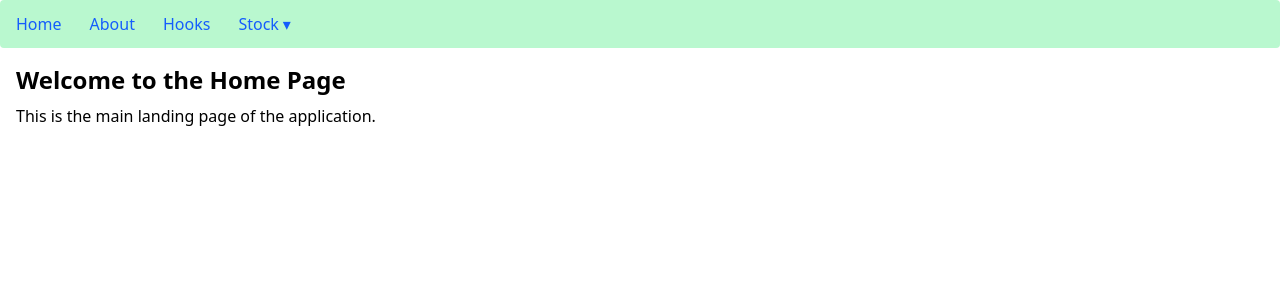
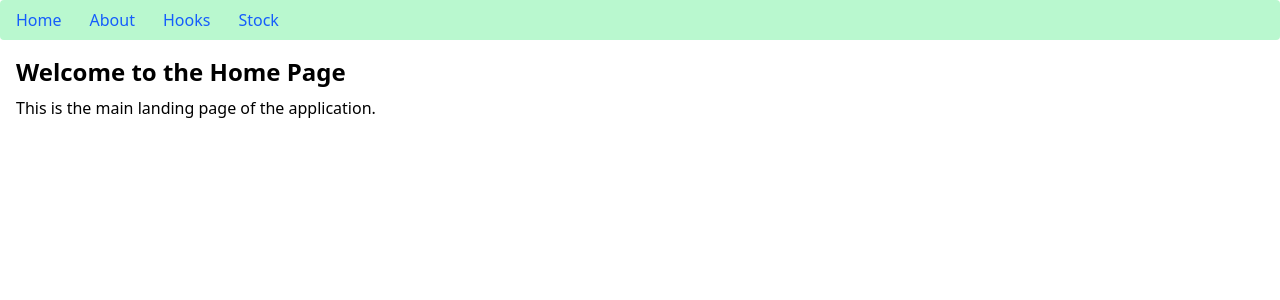
Before and after one commit to Ravi-Royal/reactLearning, a React (Vite) app: page /home in a window 1280 px wide. Shown: the top 300 px of the page. Built offline with nearby package versions, Linux system fonts and the light colour scheme.

Commit message:
feat: refactor BaseNavigation and add StockNavigation component with routing

```diff
--- a/src/pages/navigation/BaseNavigation.tsx
+++ b/src/pages/navigation/BaseNavigation.tsx
@@ -1,9 +1,6 @@
-import { useState } from 'react';
 import { Link } from 'react-router-dom';
 
 function BaseNavigation() {
-    const [open, setOpen] = useState(false);
-
     return (
         <nav className="bg-green-200 p-2 rounded">
             <ul className="flex gap-3 items-center">
@@ -16,32 +13,8 @@ function BaseNavigation() {
                 <li>
                     <Link className="text-blue-600 hover:underline px-2 py-1 rounded" to="/hooks">Hooks</Link>
                 </li>
-
-                <li
-                    className="relative"
-                    onMouseEnter={() => setOpen(true)}
-                    onMouseLeave={() => setOpen(false)}
-                >
-                    <button
-                        onClick={() => setOpen((s) => !s)}
-                        onKeyDown={(e) => {
-                            if (e.key === 'ArrowDown') setOpen(true);
-                        }}
-                        aria-haspopup="menu"
-                        aria-expanded={open}
-                        className="text-blue-600 hover:underline px-2 py-1 rounded inline-flex items-center"
-                    >
-                        Stock <span className="ml-1">▾</span>
-                    </button>
-
-                    <div
-                        className={`absolute left-0 bg-white border border-gray-200 shadow-md min-w-[160px] z-50 ${open ? 'block' : 'hidden'}`}
-                        role="menu"
-                        aria-hidden={!open}
-                    >
-                        <Link className="block px-3 py-2 text-gray-700 hover:bg-gray-100" to="/stock" onClick={() => setOpen(false)}>Stock P&L Data</Link>
-                        <Link className="block px-3 py-2 text-gray-700 hover:bg-gray-100" to="/stock/favs" onClick={() => setOpen(false)}>My Fav List Stock</Link>
-                    </div>
+                <li>
+                    <Link className="text-blue-600 hover:underline px-2 py-1 rounded" to="/stock">Stock</Link>
                 </li>
             </ul>
         </nav>
--- /dev/null
+++ b/src/pages/navigation/StockNavigation.tsx
@@ -0,0 +1,21 @@
+import { Link } from "react-router-dom";
+
+function StockNavigation() {
+    return (
+        <div>
+            <h2 className="font-bold">Stock Analysis Navigation Page</h2>
+            <nav className="flex gap-4 my-4">
+                <ol className="list-decimal pl-5">
+                    <li>
+                        <Link className="text-blue-500 hover:text-blue-700" to="analysis">Stock P&L Analysis</Link>
+                    </li>
+                    <li>
+                        <Link className="text-blue-500 hover:text-blue-700" to="favorites">My Favorite Stocks</Link>
+                    </li>
+                </ol>
+            </nav>
+        </div>
+    )
+}
+
+export default StockNavigation;
--- a/src/pages/route/Routing.tsx
+++ b/src/pages/route/Routing.tsx
@@ -4,6 +4,7 @@ import HomePage from "../Home";
 import UseStateHook from "../components/hookRef/UseStateHook";
 import BaseNavigation from "../navigation/BaseNavigation";
 import HooksNavigation from "../navigation/HooksNavigation";
+import StockNavigation from "../navigation/StockNavigation";
 import UseEffectHook from "../components/hookRef/useEffectHook";
 import StockResult from "../components/stock/StockResult";
 import MyFavList from "../components/stock/MyFavList";
@@ -22,8 +23,11 @@ function Routing() {
                 <Route path="useEffect" element={<UseEffectHook />} />
                 <Route path="useRef" element={<UseRefHook />} />
             </Route>
-            <Route path="/stock" element={<StockResult />} />
-            <Route path="/stock/favs" element={<MyFavList />} />
+            <Route path="/stock" element={<Outlet />}>
+                <Route index element={<StockNavigation />} />
+                <Route path="analysis" element={<StockResult />} />
+                <Route path="favorites" element={<MyFavList />} />
+            </Route>
             <Route path="*" element={<Navigate to="/home" replace/>} />
 
         </Routes>
```
